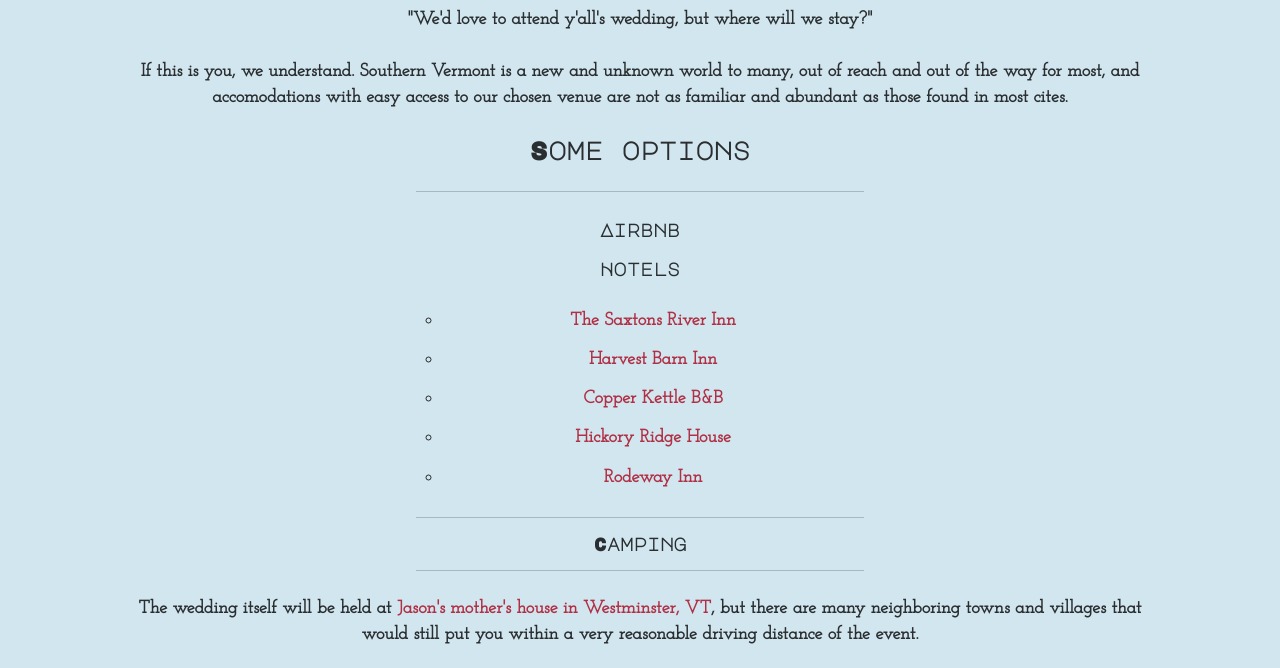
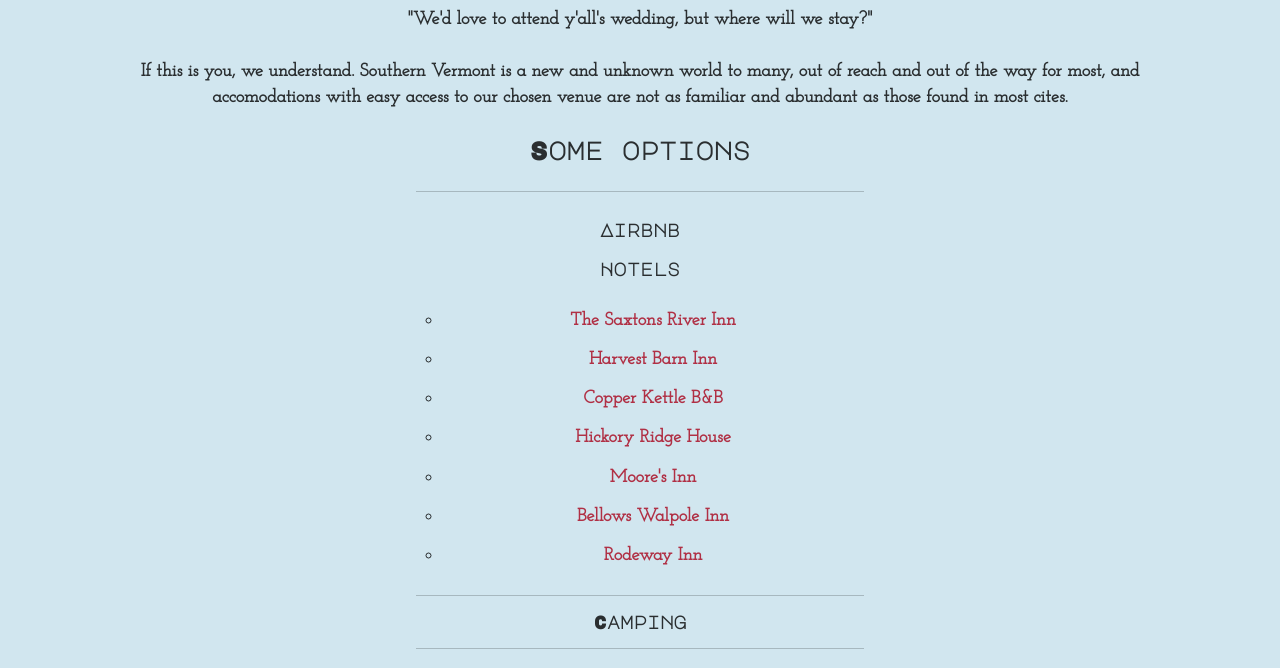
Before and after one commit to xezian/jasonandariel, a Gatsby site: page /places-2-stay in a window 1280 px wide. Both pictures are taken after a click on the heading "Hotels". Shown: the part 832-1500 px from the top of the page. Built offline with nearby package versions, Linux system fonts and the light colour scheme; Gatsby itself is replaced by a stand-in of ours.

Commit message:
fixed hotels links

```diff
--- a/src/pages/places-2-stay.js
+++ b/src/pages/places-2-stay.js
@@ -58,7 +58,7 @@ const PlacesToStay = () => (
               </li>
               <li>
                 <a
-                  href="https://www.saxtonsriverinn.com/"
+                  href="http://www.harvestbarninn.com"
                   target="_blank"
                   rel="noopener noreferrer"
                 >
@@ -67,7 +67,7 @@ const PlacesToStay = () => (
               </li>
               <li>
                 <a
-                  href="http://www.harvestbarninn.com"
+                  href="http://www.copperkettlebnb.com/index.html"
                   target="_blank"
                   rel="noopener noreferrer"
                 >
@@ -81,6 +81,24 @@ const PlacesToStay = () => (
                   rel="noopener noreferrer"
                 >
                   Hickory Ridge House
+                </a>
+              </li>
+              <li>
+                <a
+                  href="http://mooresinn.com/"
+                  target="_blank"
+                  rel="noopener noreferrer"
+                >
+                  Moore's Inn
+                </a>
+              </li>
+              <li>
+                <a
+                  href="https://www.bellowswalpoleinn.com/"
+                  target="_blank"
+                  rel="noopener noreferrer"
+                >
+                  Bellows Walpole Inn
                 </a>
               </li>
               <li>
```
